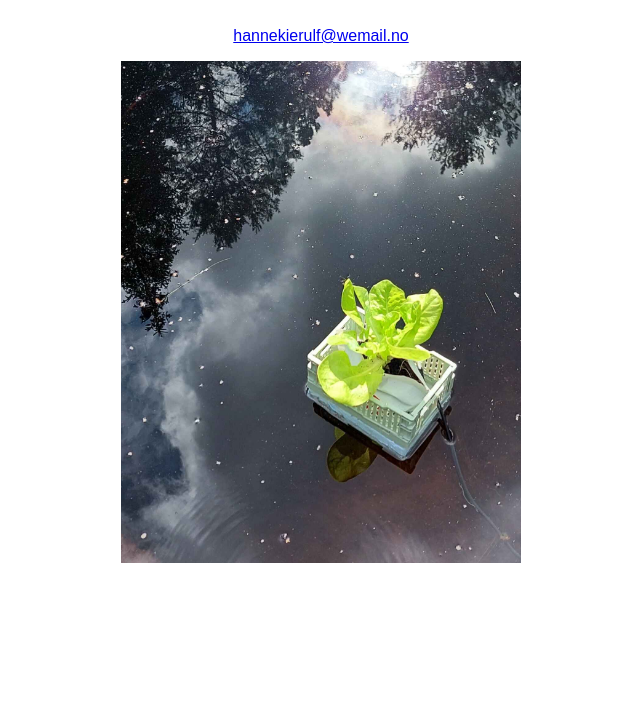
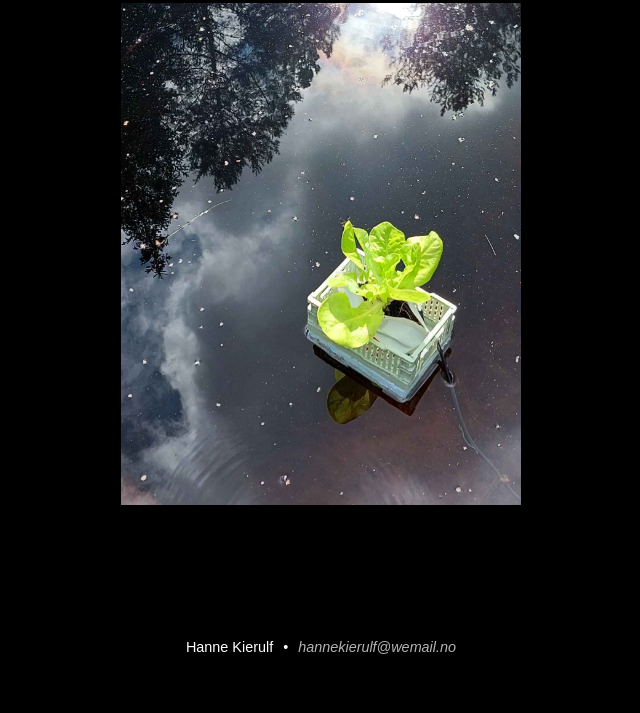
Before and after one commit to ReinBentdal/planteoya, a plain HTML site: page index.html in a window 1280 px wide. Shown: the part 87-800 px from the top of the page, without its empty margins (319-959 px from the left). Drawn offline with Linux system fonts and the light colour scheme.

Commit message:
black background

```diff
--- a/index.html
+++ b/index.html
@@ -7,20 +7,36 @@
 </head>
 <body>
     <section>
-        <h1>Planteøya</h1>
-        <p id="contact"></p>
+        <h1>PlanteØya</h1>
         <img src="/plante_compress.jpg" alt="planteøya demo" />
     </section>
+    <footer>
+        <span>Hanne Kierulf</span>
+        <span>•</span>
+        <span id="contact"></span>
+    </footer>
 </body>
 <style>
 html {
     font-family:Arial, Helvetica, sans-serif;
+}
+body {
+    margin: 0;
+    padding: 0;
+    background-color: black;
+    color: white;
+
+    display: flex;
+    flex-direction: column;
+    justify-content: space-between;
+    min-height: 100vh;
 }
 h1 {
     font-weight: 300;
     font-size: 2em;
 }
 section {
+
     max-width: 1000px;
     min-width: 400px;
     width: 100px;
@@ -33,6 +49,23 @@ section {
 img {
     width: 100%;
 }
+footer {
+    text-align: center;
+    padding: 4em 1em;
+    font-size: 0.9em;
+    display: flex;
+    justify-content: center;
+    gap: 10px;
+}
+a {
+    color: white;
+    opacity: 0.7;
+    font-style: italic;
+    text-decoration: none;
+}
+a:hover {
+    text-decoration: underline;
+}
 </style>
 <script>
     let contact = document.getElementById('contact');
```
